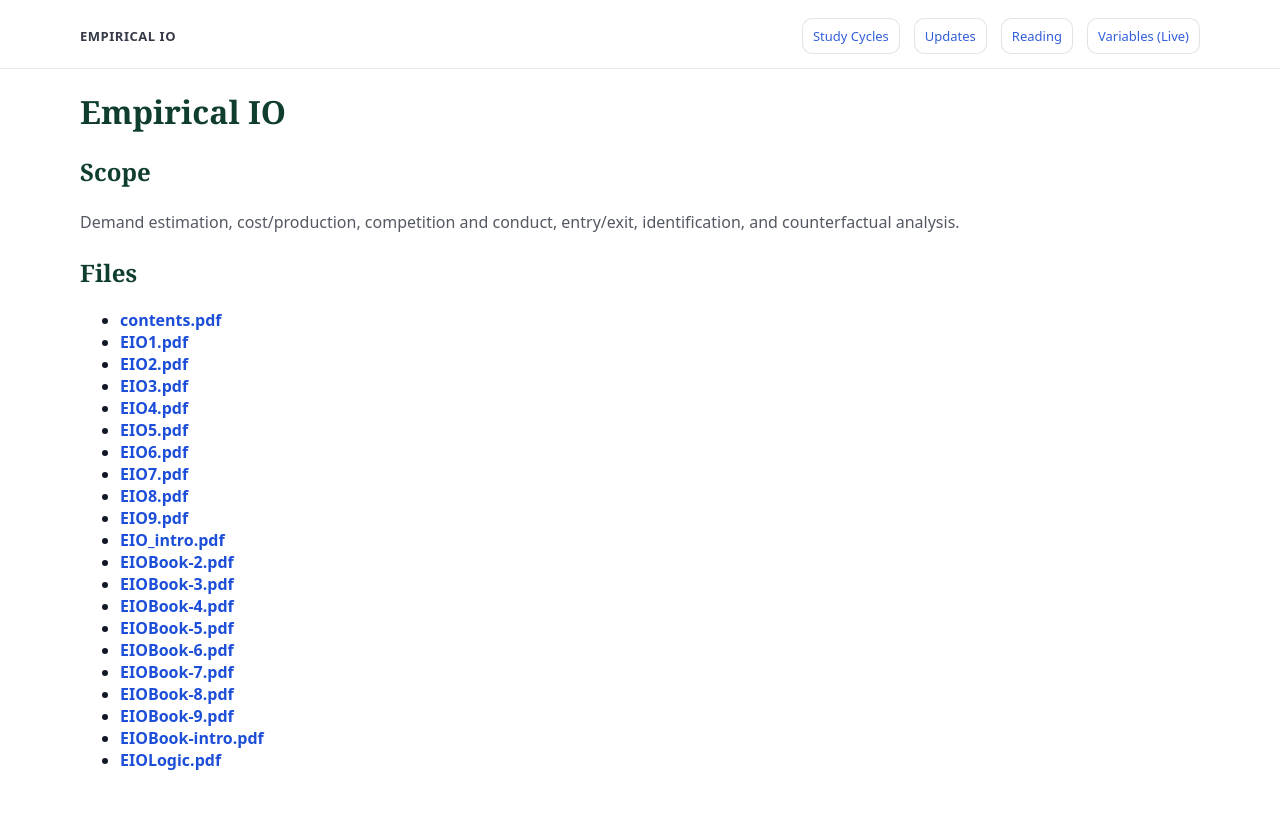
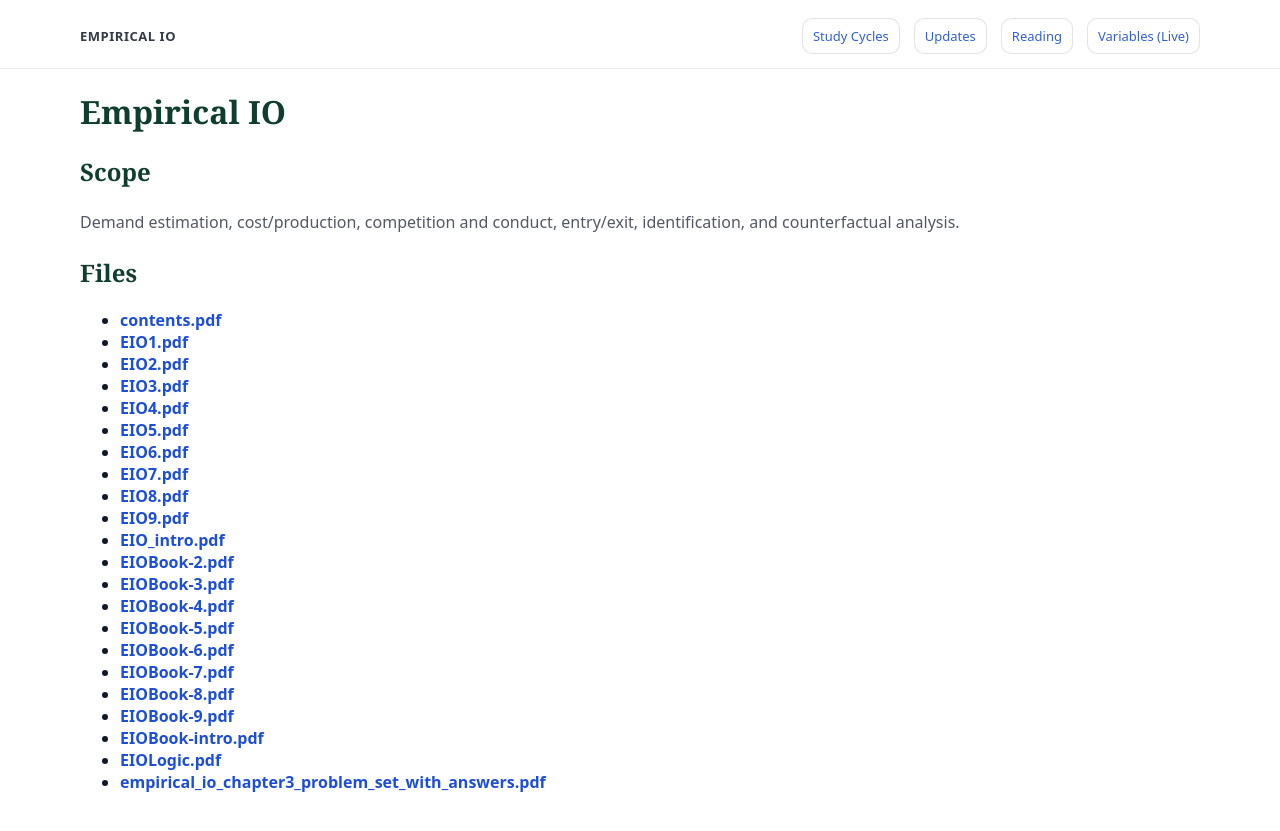
Before and after one commit to yaxinzn/study-archive, a Jekyll site: the page built from materials/eio/index.md, in a window 1280 px wide. Shown: the top 831 px of the page. Built offline with Jekyll 4.4.1, drawn with Linux system fonts in a browser that asks for light colours.

Commit message:
chore: auto-update subject indexes

```diff
--- a/materials/eio/index.md
+++ b/materials/eio/index.md
@@ -36,4 +36,5 @@ Demand estimation, cost/production, competition and conduct, entry/exit, identif
 - **[EIOBook-9.pdf](EIOBook-9.pdf)**
 - **[EIOBook-intro.pdf](EIOBook-intro.pdf)**
 - **[EIOLogic.pdf](EIOLogic.pdf)**
+- **[empirical_io_chapter3_problem_set_with_answers.pdf](empirical_io_chapter3_problem_set_with_answers.pdf)**
 <!-- AUTO-LIST-END -->
```
